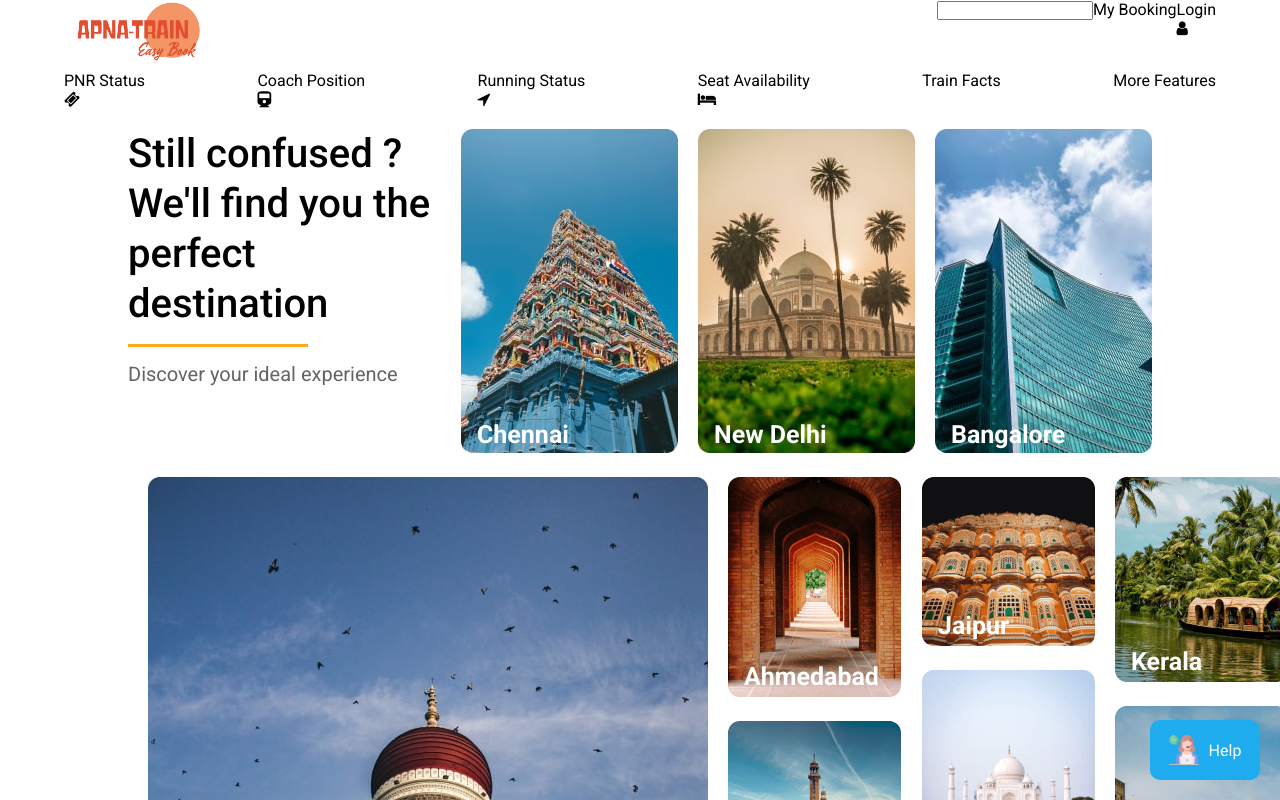
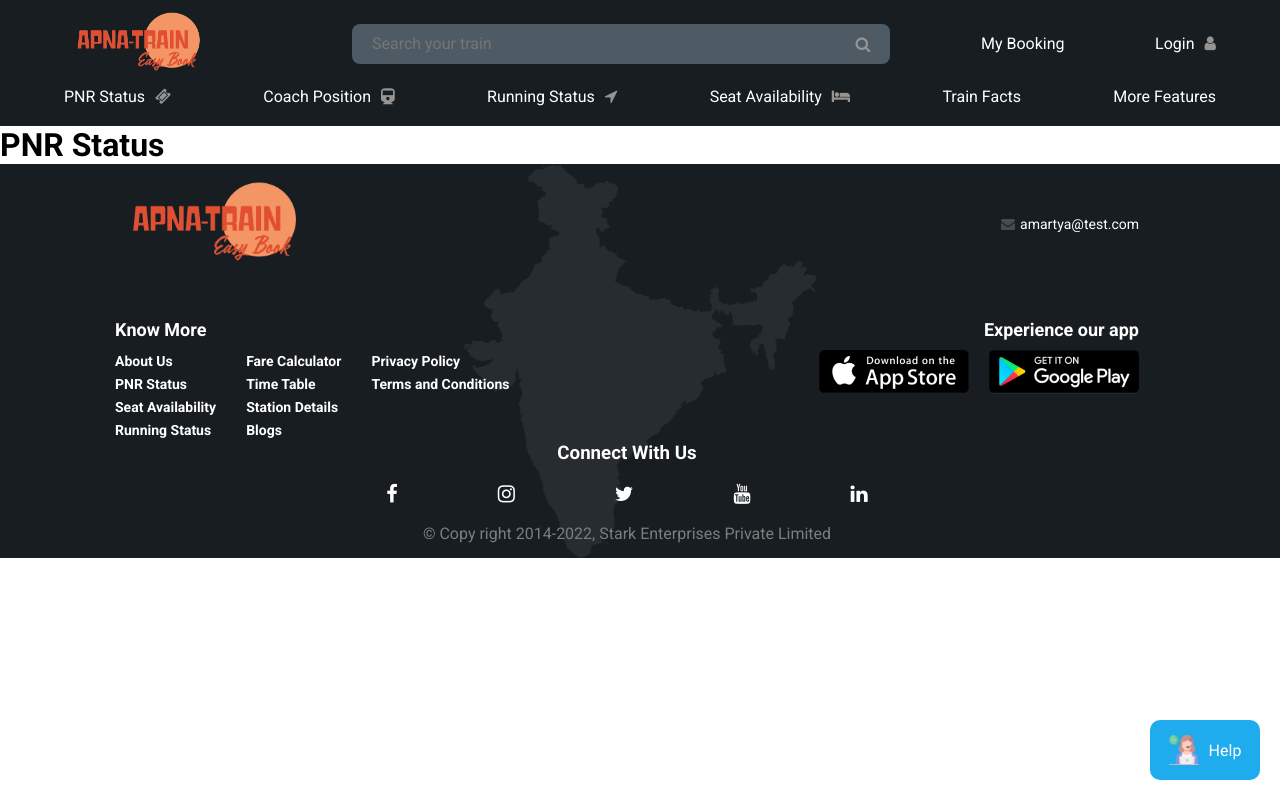
Before and after one commit to amartya895/apna-train, a React (Create React App) app in the folder apna-train/: page /pnr-status in a window 1280 px wide. Shown: the top 800 px of the page. Built offline with nearby package versions, Linux system fonts and the light colour scheme.

Commit message:
Added Link

```diff
--- a/apna-train/package.json
+++ b/apna-train/package.json
@@ -8,6 +8,7 @@
     "@testing-library/user-event": "^13.5.0",
     "react": "^18.2.0",
     "react-dom": "^18.2.0",
+    "react-router-dom": "^6.15.0",
     "react-scripts": "5.0.1",
     "web-vitals": "^2.1.4"
   },
--- a/apna-train/src/App.js
+++ b/apna-train/src/App.js
@@ -1,16 +1,33 @@
-import './App.css';
-import Footer from './components/footer/Footer';
-import Home from './screens/home/Home';
-import Navbar from "./components/navbar/Navbar"
+import "./App.css";
+import Footer from "./components/footer/Footer";
+import Home from "./screens/home/Home";
+import Navbar from "./components/navbar/Navbar";
+import { createBrowserRouter, Outlet } from "react-router-dom";
+import PnrStatus from "./screens/pnrStatus/PnrStatus";
 
 function App() {
   return (
     <div className="App">
-      <Navbar/>
-      <Home/>
-     <Footer/>
+      <Navbar />
+      <Outlet />
+      <Footer />
     </div>
   );
 }
 
-export default App;
+export const appRouter = createBrowserRouter([
+  {
+    path: "/",
+    element: <App />,
+    children: [
+      {
+        path: "/",
+        element: <Home />,
+      },
+      {
+        path: "/pnr-status",
+        element: <PnrStatus />,
+      },
+    ],
+  },
+]);
--- a/apna-train/src/components/navbar/Navbar.js
+++ b/apna-train/src/components/navbar/Navbar.js
@@ -1,6 +1,7 @@
 import React from "react";
 import "./navbar.css";
 import logo from "../../images/ApnaTrainLogo.png";
+import { Link } from "react-router-dom";
 const Navbar = () => {
   return (
     <nav>
@@ -10,51 +11,67 @@ const Navbar = () => {
         </div>
         <div className="row1-left">
           <div className="search-div">
-            <input type="text" />
+            <input type="text" placeholder="Search your train " />
+            <i class="fa fa-search" aria-hidden="true"></i>
           </div>
+          <a href="/my-booking">
           <div className="nav-txt-div">
             <p>My Booking</p>
           </div>
+          </a>
+          <a href="/login">
           <div className="nav-txt-div">
             <p>Login</p>
             <span>
               <i class="fa fa-user"></i>
             </span>
           </div>
+          </a>
         </div>
       </div>
       <div className="row-1 row-2">
+        <Link to="/pnr-status">
           <div className="nav-txt-div">
             <p>PNR Status</p>
             <span>
               <i class="fa fa-ticket"></i>
             </span>
           </div>
+        </Link>
+        <a href="/coach-position">
         <div className="nav-txt-div">
           <p>Coach Position</p>
           <span>
             <i class="fa fa-train"></i>
           </span>
         </div>
+        </a>
+        <a href="/running-status">
         <div className="nav-txt-div">
           <p>Running Status</p>
           <span>
             <i class="fa fa-location-arrow"></i>
           </span>
         </div>
+        </a>
+        <a href="/seat-availability">
         <div className="nav-txt-div">
           <p>Seat Availability</p>
           <span>
             <i class="fa fa-bed"></i>
-
           </span>
         </div>
+        </a>
+        <a href="/train-facts">
         <div className="nav-txt-div">
           <p>Train Facts</p>
         </div>
+        </a>
+        <a href="/more-features">
         <div className="nav-txt-div">
           <p>More Features</p>
         </div>
+        </a>
       </div>
     </nav>
   );
--- a/apna-train/src/components/navbar/navbar.css
+++ b/apna-train/src/components/navbar/navbar.css
@@ -1,17 +1,74 @@
-nav{
+nav {
   display: flex;
   flex-direction: column;
   justify-content: center;
   align-items: center;
+  padding-top: 10px;
+  background-color: #171d21;
+  color: #fff;
 
 }
-nav .row-1{
+nav .row-1 {
   width: 90%;
   display: flex;
   flex-direction: row;
   justify-content: space-between;
+  align-items: center;
 }
-.row-1 .row1-left{
+.row-1 .logo-img{
     display: flex;
-    justify-content: space-around;
+    justify-content: center;
+    align-items: center;
 }
+
+.row-1 .row1-left {
+  display: flex;
+  width: 75%;
+  justify-content: space-between;
+  align-items: center;
+}
+.nav-txt-div {
+  display: flex;
+
+}
+nav a{
+    text-decoration: none;
+    background-color: transparent;
+    color: #fff;
+}
+nav :hover{
+    color: rgb(255, 157, 0);
+}
+.nav-txt-div i{
+    padding-left: 10px;
+}
+.nav-txt-div p{
+
+}
+.search-div {
+    border-radius: 8px;
+  display: flex;
+  width: 60%;
+  background-color:  #4e5b64;
+  justify-content: center;
+  align-items: center;
+  height: 40px;
+  padding-right: 20px;
+}
+.search-div input {
+  font-size: 16px;
+  width: 100%;
+  border: none;
+  background-color:  #4e5b64;
+  outline: none;
+  padding-left: 20px;
+  color: #eae7e7;
+
+}
+ nav i{
+    color: rgb(150, 147, 147);
+ }
+nav .row-2{
+    margin-top: 10px;
+    margin-bottom: 20px;
+}
--- a/apna-train/src/index.js
+++ b/apna-train/src/index.js
@@ -1,17 +1,15 @@
 import React from 'react';
 import ReactDOM from 'react-dom/client';
 import './index.css';
-import App from './App';
 import reportWebVitals from './reportWebVitals';
+import {RouterProvider} from 'react-router-dom';
+import { appRouter } from './App';
+
 
 const root = ReactDOM.createRoot(document.getElementById('root'));
 root.render(
-  <React.StrictMode>
-    <App />
-  </React.StrictMode>
+ <RouterProvider router={appRouter}/>
 );
 
-// If you want to start measuring performance in your app, pass a function
-// to log results (for example: reportWebVitals(console.log))
-// or send to an analytics endpoint. Learn more: https://bit.ly/CRA-vitals
+
 reportWebVitals();
--- /dev/null
+++ b/apna-train/src/screens/pnrStatus/PnrStatus.js
@@ -0,0 +1,11 @@
+import React from 'react'
+import './pnrStatus.css'
+function PnrStatus() {
+  return (
+    <div>
+      <h1>PNR Status</h1>
+    </div>
+  )
+}
+
+export default PnrStatus
```
Also changed, not shown: apna-train/src/screens/pnrStatus/pnrStatus.css (added), 1 other file (tests, documents, lock files or other folders). Lines whose indentation alone changed are shown as unchanged.
